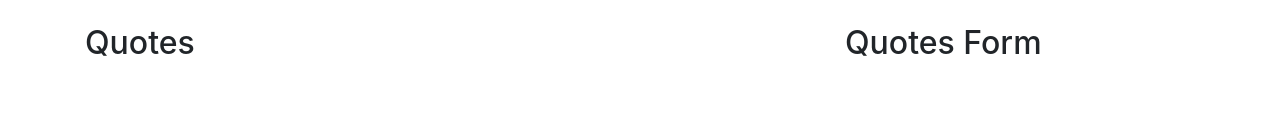
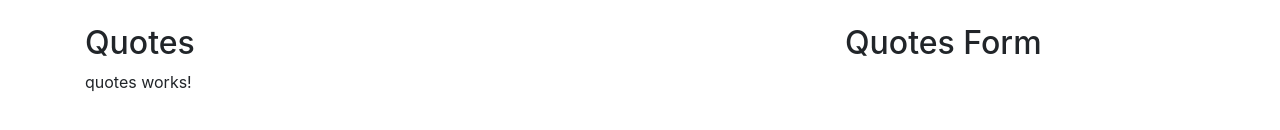
Before and after one commit to edah-hub/Quotes-App, an Angular app: page / in a window 1280 px wide. Shown: the part 280-410 px from the top of the page. Built offline with nearby package versions, Linux system fonts and the light colour scheme.

Commit message:
adds a class quote

```diff
--- a/src/app/app.component.html
+++ b/src/app/app.component.html
@@ -1,4 +1,3 @@
-
   <div class="jumbotron jumbotron-fluid text-center bg-info">
     <h1 class="text-center">Quotes Central</h1>
     <p class="title-tag">Welcome to quotes central <br> explore your favourite quotes and wise sayings <br>and quench your thirst for knowledge</p>
@@ -7,7 +6,7 @@
       <div class="row">
           <div class="col-md-8">
               <h2>Quotes</h2>
-             <!-- <app-quote></app-quote>    -->
+             <app-quotes></app-quotes>
           </div>
           <div class="col-md-4">
               <h2>Quotes Form</h2>
--- /dev/null
+++ b/src/app/quote.ts
@@ -0,0 +1,2 @@
+export class Quote {
+}
```
Also changed, not shown: 1 other file (tests, documents, lock files or other folders).
